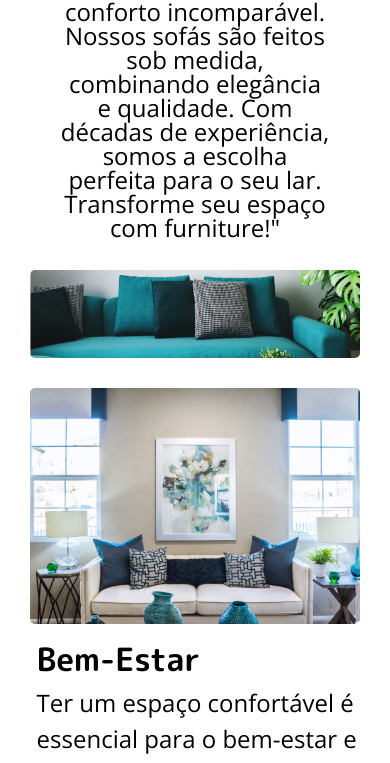
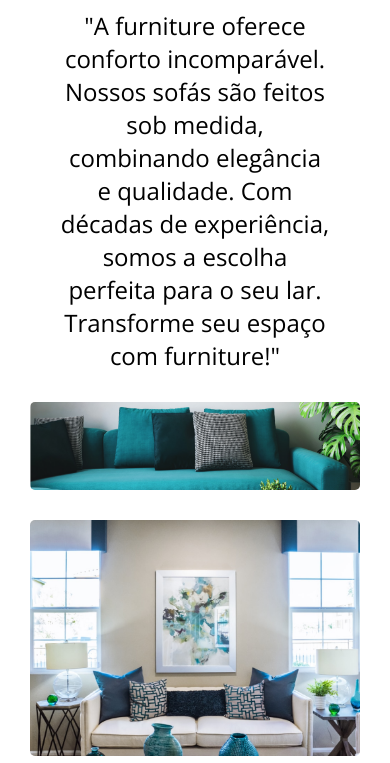
Before and after one commit to LucasuKo/Furniture, a plain HTML site: page index.html in a window 390 px wide. Shown: the part 326-1089 px from the top of the page. Drawn offline with nearby package versions, Linux system fonts and the light colour scheme.

Commit message:
Update style.css

```diff
--- a/styles/style.css
+++ b/styles/style.css
@@ -197,7 +197,6 @@
 @media (max-width: 1200px) {
     *{
         font-size: 1rem;
-      line-height: 1em;
     }
     .principal__imagem{
         width: 100%;
```
